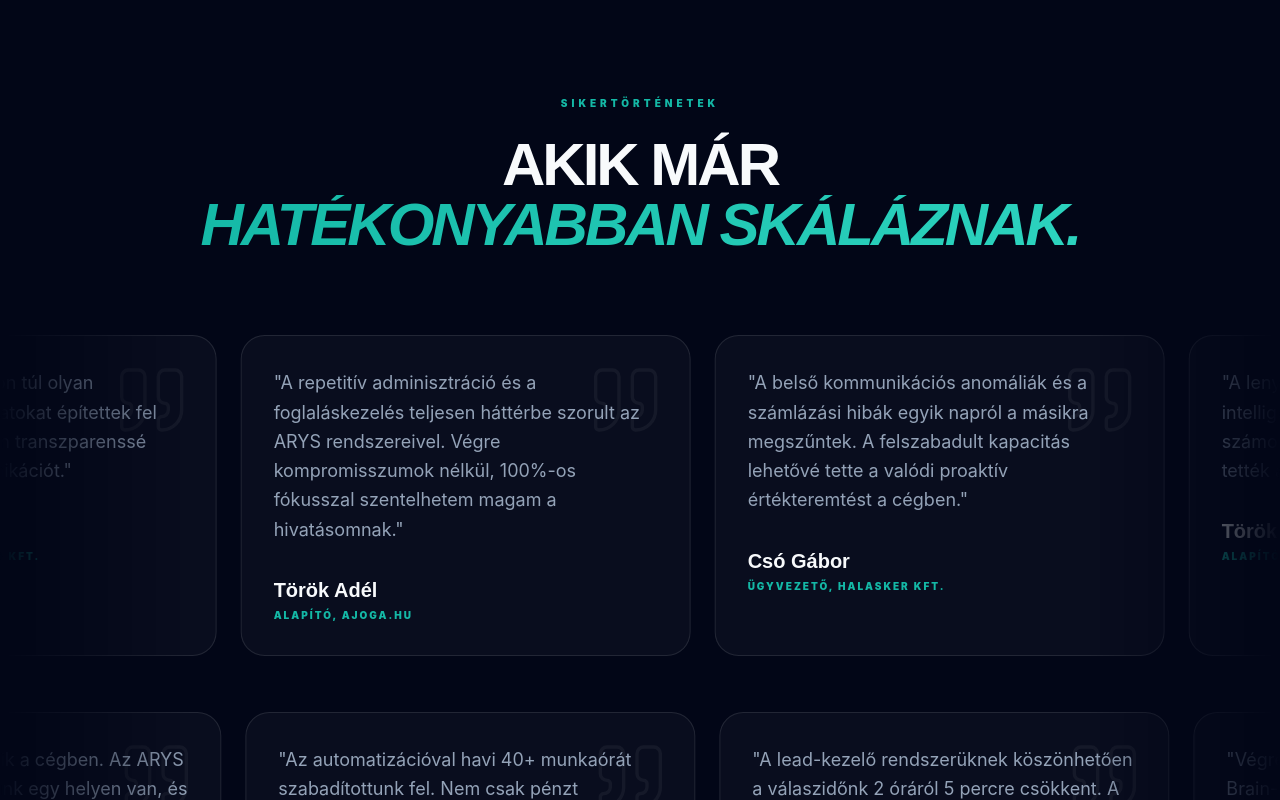
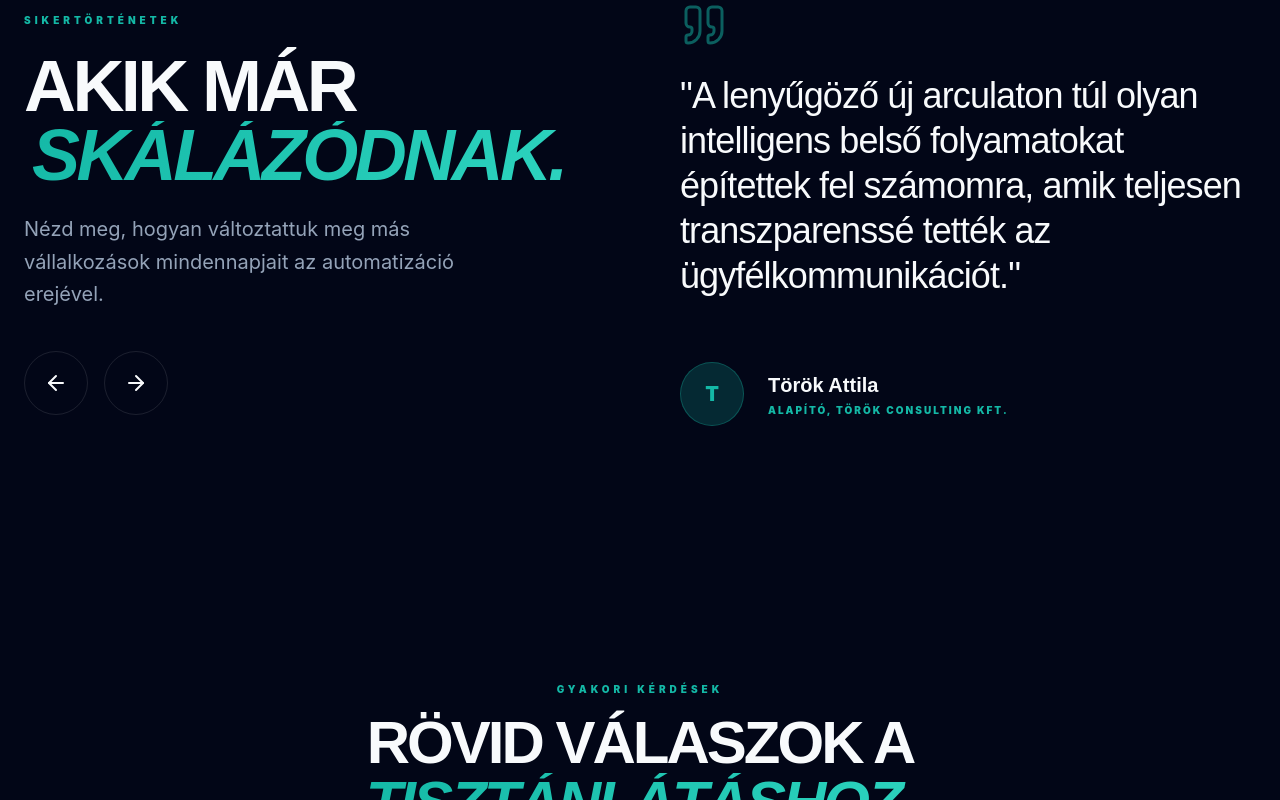
Before and after one commit to mando1001/arys-agency, a Next.js app: page / in a window 1280 px wide. Shown: the part 4180-4980 px from the top of the page. Built offline with nearby package versions, Linux system fonts and the light colour scheme.

Commit message:
feat: implement split-layout slider testimonials style

```diff
--- a/components/sections/Testimonials.tsx
+++ b/components/sections/Testimonials.tsx
@@ -1,8 +1,8 @@
 'use client';
 
-import React from 'react';
-import { m } from 'motion/react';
-import { Quote } from 'lucide-react';
+import React, { useState } from 'react';
+import { m, AnimatePresence } from 'motion/react';
+import { ArrowLeft, ArrowRight, Quote } from 'lucide-react';
 
 const reviews = [
   {
@@ -24,81 +24,122 @@ const reviews = [
     name: "Kovács Péter",
     role: "CEO, TechFlow Solutions",
     content: "Az automatizációval havi 40+ munkaórát szabadítottunk fel. Nem csak pénzt spórolunk, de a csapat is sokkal boldogabb, hogy nem kell adminisztrálniuk.",
-  },
-  {
-    name: "Nagy Emese",
-    role: "Marketing Manager, GrowthLab",
-    content: "A lead-kezelő rendszerüknek köszönhetően a válaszidőnk 2 óráról 5 percre csökkent. A konverziónk 30%-kal nőtt az első hónapban.",
-  },
-  {
-    name: "Szabó Márton",
-    role: "Operations Lead, Logistics Pro",
-    content: "Végre látom, mi történik a cégben. Az ARYS Brain-nel minden adatunk egy helyen van, és azonnal választ kapunk bármilyen operatív kérdésre.",
   }
 ];
 
-const TestimonialCard = ({ review }: { review: typeof reviews[0] }) => (
-  <div className="flex-shrink-0 w-[350px] md:w-[450px] p-8 rounded-3xl bg-white/[0.03] border border-white/10 hover:border-accent/30 transition-all duration-500 group relative overflow-hidden">
-    <div className="absolute top-0 right-0 p-6 text-white/5 group-hover:text-accent/10 transition-colors">
-      <Quote size={80} strokeWidth={1} />
+export const Testimonials = () => {
+  const [currentIndex, setCurrentIndex] = useState(0);
+  const [direction, setDirection] = useState(0);
+
+  const slideVariants = {
+    enter: (direction: number) => ({
+      x: direction > 0 ? 50 : -50,
+      opacity: 0
+    }),
+    center: {
+      zIndex: 1,
+      x: 0,
+      opacity: 1
+    },
+    exit: (direction: number) => ({
+      zIndex: 0,
+      x: direction < 0 ? 50 : -50,
+      opacity: 0
+    })
+  };
+
+  const nextStep = () => {
+    setDirection(1);
+    setCurrentIndex((prev) => (prev + 1) % reviews.length);
+  };
+
+  const prevStep = () => {
+    setDirection(-1);
+    setCurrentIndex((prev) => (prev - 1 + reviews.length) % reviews.length);
+  };
+
+  return (
+    <section className="py-32 relative overflow-hidden bg-background border-t border-white/5">
+      <div className="max-w-7xl mx-auto px-6">
+        <div className="grid grid-cols-1 lg:grid-cols-2 gap-20 items-center">
+          {/* Left Side: Content & Nav */}
+          <div className="space-y-10">
+            <div className="space-y-6">
+              <div className="text-accent text-[10px] font-black uppercase tracking-[0.4em]">
+                Sikertörténetek
+              </div>
+              <h2 className="text-5xl md:text-7xl font-bold tracking-tighter text-primary font-heading uppercase leading-[0.95]">
+                Akik már <br />
+                <span className="inline-block text-accent-gradient italic px-2">skálázódnak.</span>
+              </h2>
+              <p className="text-secondary text-lg md:text-xl leading-relaxed max-w-md font-body">
+                Nézd meg, hogyan változtattuk meg más vállalkozások mindennapjait az automatizáció erejével.
+              </p>
             </div>
 
-    <p className="text-secondary text-lg leading-relaxed mb-8 relative z-10 font-body">
-      "{review.content}"
-    </p>
-
-    <div className="flex flex-col gap-1 relative z-10">
-      <div className="text-primary font-bold text-xl font-heading">{review.name}</div>
-      <div className="text-accent text-[10px] font-black uppercase tracking-[0.2em]">{review.role}</div>
+            <div className="flex items-center gap-4">
+              <button
+                onClick={prevStep}
+                className="w-16 h-16 rounded-full border border-white/10 flex items-center justify-center text-primary hover:border-accent hover:text-accent transition-all group active:scale-95"
+              >
+                <ArrowLeft className="w-6 h-6 group-hover:-translate-x-1 transition-transform" />
+              </button>
+              <button
+                onClick={nextStep}
+                className="w-16 h-16 rounded-full border border-white/10 flex items-center justify-center text-primary hover:border-accent hover:text-accent transition-all group active:scale-95"
+              >
+                <ArrowRight className="w-6 h-6 group-hover:translate-x-1 transition-transform" />
+              </button>
             </div>
           </div>
-);
 
-const Marquee = ({ items, reverse = false }: { items: typeof reviews, reverse?: boolean }) => {
-  return (
-    <div className="flex overflow-hidden select-none [mask-image:linear-gradient(to_right,transparent,black_15%,black_85%,transparent)] py-4">
+          {/* Right Side: Testimonial Card */}
+          <div className="relative min-h-[400px] flex items-center">
+            <AnimatePresence initial={false} custom={direction} mode="wait">
               <m.div
-        animate={{
-          x: reverse ? ["-50%", "0%"] : ["0%", "-50%"],
+                key={currentIndex}
+                custom={direction}
+                variants={slideVariants}
+                initial="enter"
+                animate="center"
+                exit="exit"
+                transition={{
+                  x: { type: "spring", stiffness: 300, damping: 30 },
+                  opacity: { duration: 0.2 }
                 }}
-        transition={{
-          duration: 40,
-          repeat: Infinity,
-          ease: "linear",
-        }}
-        className="flex gap-6 min-w-max"
+                className="w-full space-y-8"
               >
-        {[...items, ...items].map((review, i) => (
-          <TestimonialCard key={i} review={review} />
-        ))}
+                <Quote className="text-accent w-12 h-12 mb-6 opacity-50" strokeWidth={1.5} />
+
+                <blockquote className="text-2xl md:text-4xl font-medium text-primary leading-tight font-heading tracking-tight">
+                  "{reviews[currentIndex].content}"
+                </blockquote>
+
+                <div className="flex items-center gap-6 pt-8">
+                  <div className="w-16 h-16 rounded-full bg-accent/20 border border-accent/30 flex items-center justify-center overflow-hidden">
+                    <span className="text-accent font-black text-xl">
+                      {reviews[currentIndex].name.charAt(0)}
+                    </span>
+                  </div>
+                  <div>
+                    <div className="text-xl font-bold text-primary font-heading">
+                      {reviews[currentIndex].name}
+                    </div>
+                    <div className="text-accent text-[10px] font-black uppercase tracking-[0.2em] mt-1">
+                      {reviews[currentIndex].role}
+                    </div>
+                  </div>
+                </div>
               </m.div>
+            </AnimatePresence>
           </div>
+        </div>
+      </div>
+
+      {/* Decorative background */}
+      <div className="absolute top-1/2 left-1/2 -translate-x-1/2 -translate-y-1/2 w-full h-full pointer-events-none -z-10 opacity-20">
+        <div className="absolute top-0 right-0 w-[600px] h-[600px] bg-accent/10 rounded-full blur-[120px]" />
+      </div>
+    </section>
   );
 };
-
-export const Testimonials = () => {
-  return (
-    <div className="mt-32 w-full py-24 relative overflow-hidden">
-      <div className="max-w-7xl mx-auto px-6 mb-16 text-center">
-        <p className="text-accent text-[10px] font-black uppercase tracking-[0.4em] mb-6">
-          Sikertörténetek
-        </p>
-        <h2 className="text-4xl md:text-6xl font-bold tracking-tighter text-primary font-heading uppercase mb-8">
-          Akik már <br />
-          <span className="inline-block text-accent-gradient italic px-2">hatékonyabban skáláznak.</span>
-        </h2>
-      </div>
-
-      <div className="flex flex-col gap-6">
-        <Marquee items={reviews.slice(0, 3)} />
-        <Marquee items={reviews.slice(3, 6)} reverse />
-      </div>
-
-      {/* Background decoration */}
-      <div className="absolute top-1/2 left-1/2 -translate-x-1/2 -translate-y-1/2 w-full h-full pointer-events-none -z-10 opacity-30">
-        <div className="absolute top-0 left-1/4 w-[500px] h-[500px] bg-accent/10 rounded-full blur-[120px]" />
-        <div className="absolute bottom-0 right-1/4 w-[500px] h-[500px] bg-blue-500/5 rounded-full blur-[120px]" />
-      </div>
-    </div>
-  );
-};
```
Lines whose indentation alone changed are shown as unchanged.
